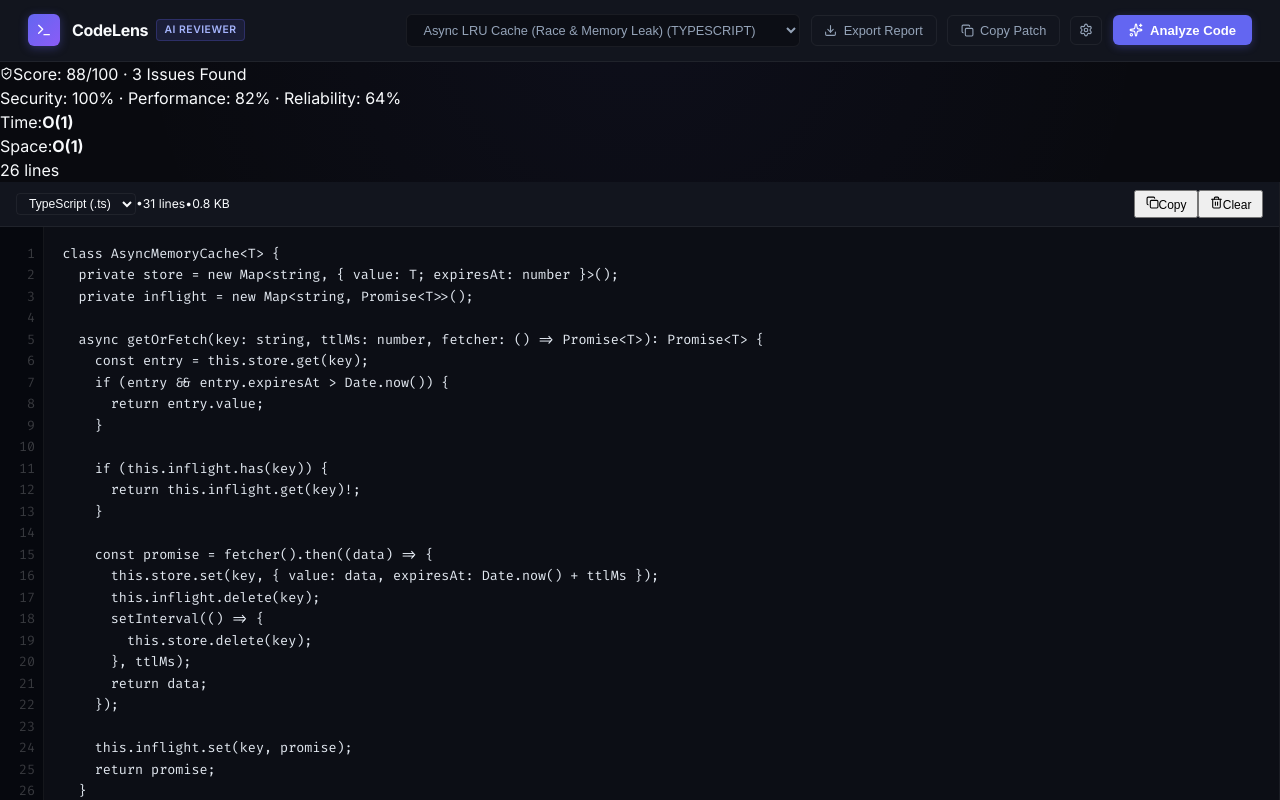
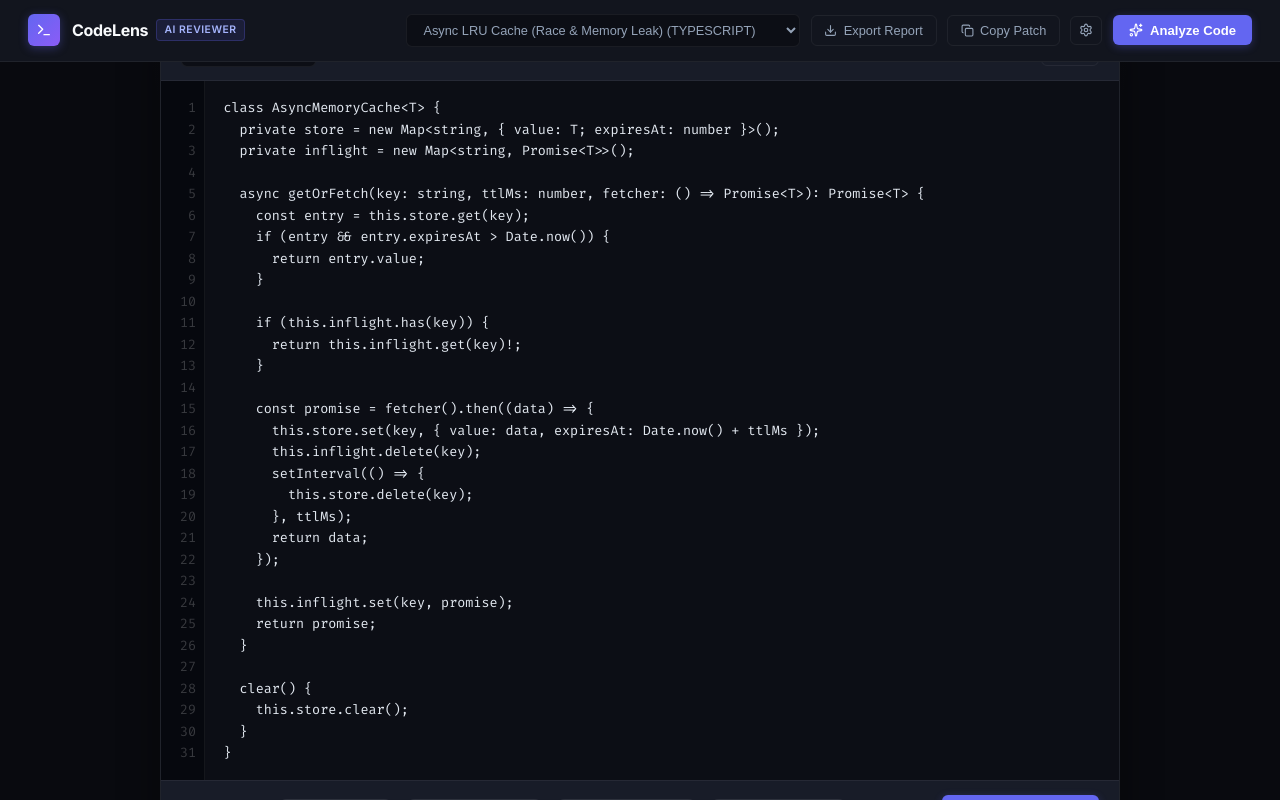
Before and after one commit to Henil19/CodeLens, a React (Vite) app: page / in a window 1280 px wide. Built offline with nearby package versions, Linux system fonts and the light colour scheme.

Commit message:
feat(ui): implement two-phase workflow with clean initial input screen

```diff
--- a/src/App.tsx
+++ b/src/App.tsx
@@ -1,6 +1,5 @@
 import React, { useState, useEffect } from 'react';
 import { Header } from './components/Header';
-import { MetricsBar } from './components/MetricsBar';
 import { CodeEditor } from './components/CodeEditor';
 import { ReviewPanel } from './components/ReviewPanel';
 import { DiffViewer } from './components/DiffViewer';
@@ -13,13 +12,26 @@ import { SCENARIOS } from './samples/scenarios';
 import { PERSONAS } from './engine/personas';
 import { analyzeCode } from './engine/analyzer';
 import { PersonaId, ProviderConfig, AnalysisReport } from './types';
-import { ShieldAlert, GitCompare, BookOpen, MessageSquareCode } from 'lucide-react';
+import {
+  ShieldAlert,
+  GitCompare,
+  BookOpen,
+  MessageSquareCode,
+  ArrowLeft,
+  Sparkles,
+  ShieldCheck,
+  AlertTriangle,
+  AlertCircle
+} from 'lucide-react';
 
 export const App: React.FC = () => {
   const [selectedScenarioId, setSelectedScenarioId] = useState<string>('ts-cache-leak');
   const [activePersonaId, setActivePersonaId] = useState<PersonaId>('security-auditor');
   const [code, setCode] = useState<string>(SCENARIOS[0].code);
   const [language, setLanguage] = useState<string>(SCENARIOS[0].language);
+
+  // User flow state: Start on clean editor screen, transition to results only on click!
+  const [hasAnalyzed, setHasAnalyzed] = useState<boolean>(false);
 
   const [activeTab, setActiveTab] = useState<'review' | 'diff' | 'research' | 'chat'>('review');
   const [isAnalyzing, setIsAnalyzing] = useState<boolean>(false);
@@ -37,6 +49,8 @@ export const App: React.FC = () => {
 
   const activePersona = PERSONAS[activePersonaId];
   const criticalCount = report.issues.filter((i) => i.severity === 'critical').length;
+  const isHealthy = report.scores.overall >= 80;
+  const isWarning = report.scores.overall >= 60 && report.scores.overall < 80;
 
   const addToast = (type: 'success' | 'error' | 'info', text: string) => {
     const id = String(Date.now() + Math.random());
@@ -60,44 +74,50 @@ export const App: React.FC = () => {
       const nextReport = analyzeCode(targetCode, targetLang, targetPersona);
       setReport(nextReport);
       setIsAnalyzing(false);
-    }, 120);
+      setHasAnalyzed(true);
+      addToast('success', 'Analysis completed!');
+    }, 150);
   };
 
   const handleSelectScenario = (id: string) => {
     setSelectedScenarioId(id);
     if (id === 'custom') {
       setCode('');
-      addToast('info', 'Switched to clean blank editor');
+      setHasAnalyzed(false);
+      addToast('info', 'Blank editor ready. Paste or type your code!');
       return;
     }
     const found = SCENARIOS.find((s) => s.id === id);
     if (found) {
       setCode(found.code);
       setLanguage(found.language);
-      handleRunAnalysis(found.code, found.language, activePersonaId);
-      addToast('info', `Loaded: ${found.name}`);
+      setHasAnalyzed(false);
+      addToast('info', `Loaded sample: ${found.name}`);
     }
   };
 
   const handleSelectPersona = (pid: PersonaId) => {
     setActivePersonaId(pid);
-    handleRunAnalysis(code, language, pid);
+    const nextReport = analyzeCode(code, language, pid);
+    setReport(nextReport);
     const p = PERSONAS[pid];
-    addToast('info', `Focus changed: ${p.name}`);
+    addToast('info', `Switched focus to ${p.name}`);
   };
 
   const handleApplyFix = (_fixSnippet: string) => {
     const updated = report.refactoredCode;
     setCode(updated);
-    handleRunAnalysis(updated, language, activePersonaId);
-    addToast('success', 'Hardened fix applied to editor');
+    const nextReport = analyzeCode(updated, language, activePersonaId);
+    setReport(nextReport);
+    addToast('success', 'Hardened fix applied to editor!');
   };
 
   const handleApplyRefactor = (refactored: string) => {
     setCode(refactored);
-    handleRunAnalysis(refactored, language, activePersonaId);
+    const nextReport = analyzeCode(refactored, language, activePersonaId);
+    setReport(nextReport);
     setActiveTab('review');
-    addToast('success', 'Complete refactored patch applied');
+    addToast('success', 'Complete refactor applied to editor!');
   };
 
   const handleExportReport = () => {
@@ -144,57 +164,178 @@ ${report.testSuiteSuggestion}
     a.download = `codelens-report-${Date.now()}.md`;
     a.click();
     URL.revokeObjectURL(url);
-    addToast('success', 'Report downloaded as Markdown (.md)');
+    addToast('success', 'Audit report downloaded as Markdown (.md)');
   };
 
   const handleCopyPatch = async () => {
     await navigator.clipboard.writeText(report.unifiedDiff);
-    addToast('success', 'Unified .patch copied to clipboard');
+    addToast('success', 'Unified .patch copied to clipboard!');
   };
 
-  // Re-run analysis on code change with debounce
+  // If already analyzed and user modifies code, debounce re-analysis
   useEffect(() => {
+    if (!hasAnalyzed) return;
     const handler = setTimeout(() => {
-      handleRunAnalysis(code, language, activePersonaId);
-    }, 350);
+      const nextReport = analyzeCode(code, language, activePersonaId);
+      setReport(nextReport);
+    }, 400);
     return () => clearTimeout(handler);
-  }, [code, language]);
+  }, [code, language, hasAnalyzed, activePersonaId]);
 
   return (
     <div className="app-container">
+      {/* 1. Minimal Header */}
       <Header
         scenarios={SCENARIOS}
         selectedScenarioId={selectedScenarioId}
         onSelectScenario={handleSelectScenario}
-        onRunAnalysis={() => {
-          handleRunAnalysis();
-          addToast('info', 'Audit refreshed');
-        }}
+        onRunAnalysis={() => handleRunAnalysis()}
         onExportReport={handleExportReport}
         onCopyPatch={handleCopyPatch}
         onOpenSettings={() => setIsSettingsOpen(true)}
         isAnalyzing={isAnalyzing}
       />
 
-      <MetricsBar
-        scores={report.scores}
-        complexity={report.complexity}
-        loc={report.loc}
-        issueCount={report.issues.length}
-        criticalCount={criticalCount}
+      {/* 2. State-Based Workspace Flow */}
+      {!hasAnalyzed ? (
+        // Initial clean landing screen: focused, spacious code input
+        <main className="landing-workspace">
+          <div className="landing-card">
+            <div className="landing-card-header">
+              <div style={{ display: 'flex', alignItems: 'center', gap: '0.6rem' }}>
+                <select
+                  value={language}
+                  onChange={(e) => setLanguage(e.target.value)}
+                  className="dropdown-select"
+                >
+                  <option value="typescript">TypeScript (.ts)</option>
+                  <option value="javascript">JavaScript (.js)</option>
+                  <option value="python">Python (.py)</option>
+                  <option value="go">Go (.go)</option>
+                  <option value="rust">Rust (.rs)</option>
+                  <option value="java">Java (.java)</option>
+                  <option value="cpp">C++ (.cpp)</option>
+                  <option value="sql">SQL (.sql)</option>
+                </select>
+                <span style={{ fontSize: '0.78rem', color: 'var(--text-muted)' }}>
+                  {code.split('\n').length} lines · {(code.length / 1024).toFixed(1)} KB
+                </span>
+              </div>
+
+              <div style={{ display: 'flex', gap: '0.4rem' }}>
+                <button
+                  className="btn-secondary"
+                  onClick={() => {
+                    setCode('');
+                    addToast('info', 'Editor cleared');
+                  }}
+                >
+                  Clear
+                </button>
+              </div>
+            </div>
+
+            <div className="landing-card-body">
+              <div className="line-numbers">
+                {Array.from({ length: Math.max(code.split('\n').length, 16) }, (_, i) => (
+                  <div key={i + 1}>{i + 1}</div>
+                ))}
+              </div>
+              <textarea
+                className="code-textarea"
+                value={code}
+                onChange={(e) => setCode(e.target.value)}
+                placeholder="Paste or write code here to audit vulnerabilities, complexity, and architectural anti-patterns..."
+                spellCheck={false}
               />
+            </div>
 
-      <main className="workspace-grid">
+            <div className="landing-card-footer">
+              <div className="sample-pills-row">
+                <span style={{ fontSize: '0.74rem', color: 'var(--text-muted)' }}>Quick Samples:</span>
+                {SCENARIOS.map((s) => (
+                  <button
+                    key={s.id}
+                    className="sample-pill-btn"
+                    onClick={() => {
+                      setCode(s.code);
+                      setLanguage(s.language);
+                      setSelectedScenarioId(s.id);
+                      addToast('info', `Loaded: ${s.name}`);
+                    }}
+                  >
+                    {s.name.split(' (')[0]}
+                  </button>
+                ))}
+              </div>
+
+              <button
+                className="btn-primary"
+                onClick={() => handleRunAnalysis()}
+                disabled={isAnalyzing || !code.trim()}
+                style={{ padding: '0.55rem 1.35rem', fontSize: '0.86rem' }}
+              >
+                <Sparkles size={16} />
+                <span>{isAnalyzing ? 'Auditing...' : 'Analyze Code'}</span>
+              </button>
+            </div>
+          </div>
+        </main>
+      ) : (
+        // Results View: Spacious split workspace with rich tabs
+        <>
+          <div className="results-subnav">
+            <div className="results-subnav-left">
+              <button
+                className="btn-secondary"
+                onClick={() => setHasAnalyzed(false)}
+                style={{ padding: '0.3rem 0.65rem', fontSize: '0.75rem' }}
+              >
+                <ArrowLeft size={13} />
+                <span>Back to Full Editor</span>
+              </button>
+
+              <div
+                className={`status-badge ${
+                  criticalCount > 0 ? 'critical' : isHealthy ? 'healthy' : isWarning ? 'warning' : 'critical'
+                }`}
+              >
+                {criticalCount > 0 ? (
+                  <AlertCircle size={13} />
+                ) : isHealthy ? (
+                  <ShieldCheck size={13} />
+                ) : (
+                  <AlertTriangle size={13} />
+                )}
+                <span>
+                  Health: {report.scores.overall}/100 ·{' '}
+                  {criticalCount > 0
+                    ? `${criticalCount} Critical Blockers`
+                    : report.issues.length > 0
+                    ? `${report.issues.length} Issues Flagged`
+                    : 'Hardened & Clean'}
+                </span>
+              </div>
+            </div>
+
+            <div className="results-subnav-right">
+              <span>Time: <strong style={{ color: 'var(--text-primary)' }}>{report.complexity.timeComplexity}</strong></span>
+              <span>•</span>
+              <span>Space: <strong style={{ color: 'var(--text-primary)' }}>{report.complexity.spaceComplexity}</strong></span>
+              <span>•</span>
+              <span>{report.loc} lines</span>
+            </div>
+          </div>
+
+          <div className="results-workspace-grid">
             <CodeEditor
               code={code}
               onChange={setCode}
               language={language}
-          onLanguageChange={(l) => {
-            setLanguage(l);
-            addToast('info', `Language set to ${l.toUpperCase()}`);
-          }}
+              onLanguageChange={setLanguage}
               onReset={() => {
                 setCode('');
+                setHasAnalyzed(false);
                 addToast('info', 'Editor cleared');
               }}
             />
@@ -276,7 +417,9 @@ ${report.testSuiteSuggestion}
                 )}
               </div>
             </div>
-      </main>
+          </div>
+        </>
+      )}
 
       <SettingsModal
         isOpen={isSettingsOpen}
```
Lines whose indentation alone changed are shown as unchanged.
